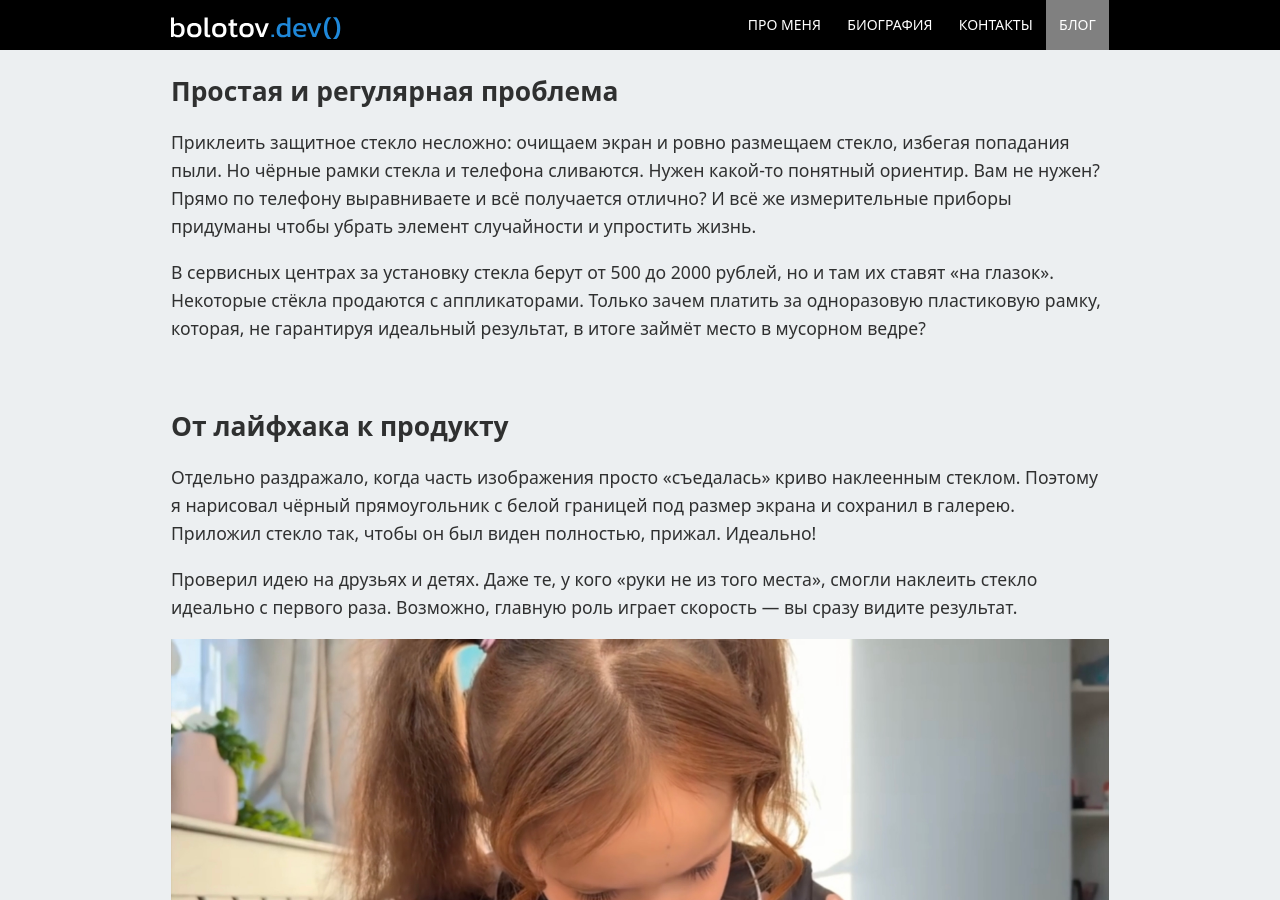
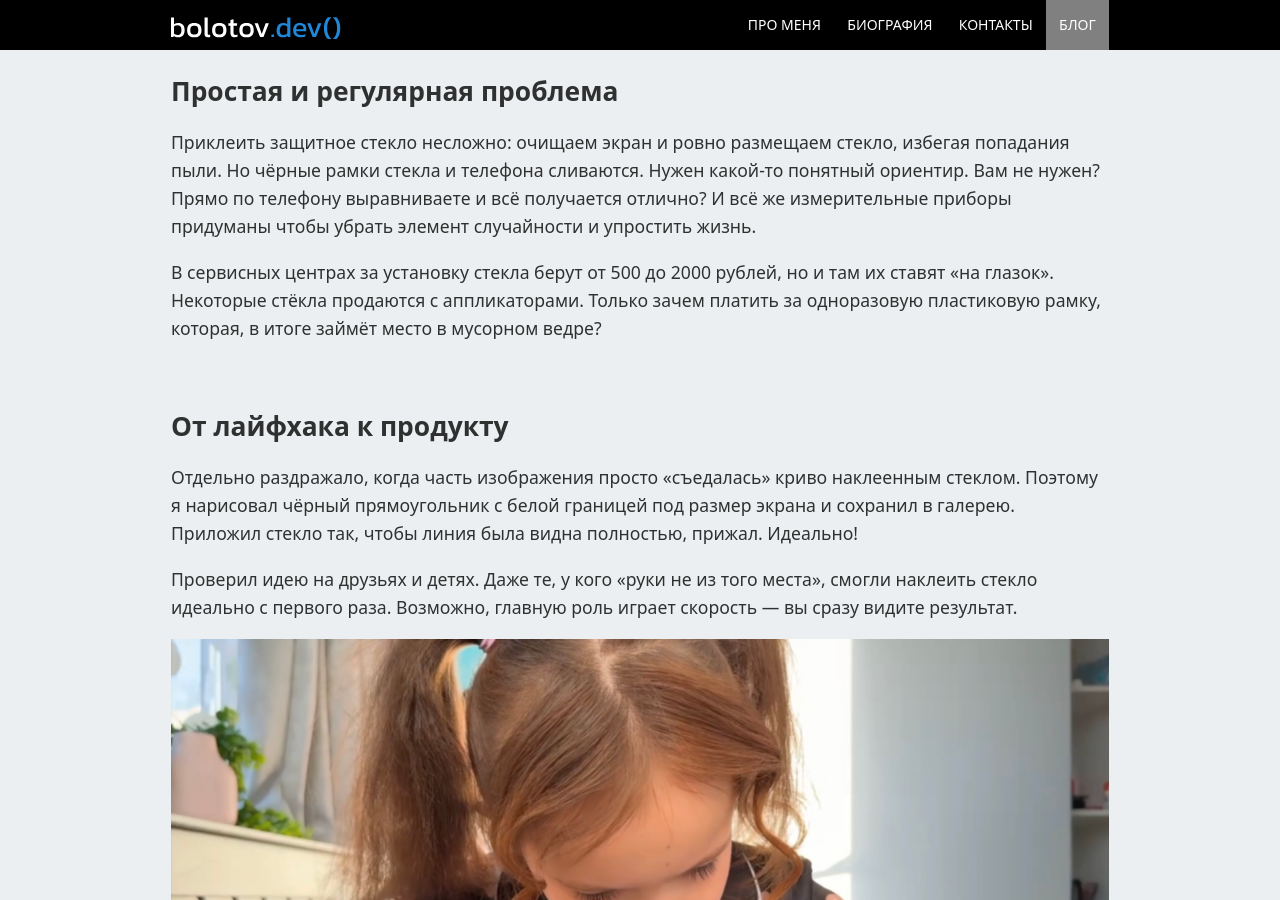
Before and after one commit to artembolotov/artembolotov.github.io, a Jekyll site: the page built from blog/_posts/2025-08-10-screenlines.md, in a window 1280 px wide and 900 px high, scrolled down 884 px. Built offline with Jekyll 4.4.1, drawn with Linux system fonts in a browser that asks for light colours; some of the changed text lies outside the part shown.

Commit message:
ScreenLines post updated

```diff
--- a/blog/_posts/2025-08-10-screenlines.md
+++ b/blog/_posts/2025-08-10-screenlines.md
@@ -22,11 +22,11 @@
 
 Приклеить защитное стекло несложно: очищаем экран и ровно размещаем стекло, избегая попадания пыли. Но чёрные рамки стекла и телефона сливаются. Нужен какой-то понятный ориентир. Вам не нужен? Прямо по телефону выравниваете и всё получается отлично? И всё же измерительные приборы придуманы чтобы убрать элемент случайности и упростить жизнь.
 
-В сервисных центрах за установку стекла берут от 500 до 2000 рублей, но и там их ставят «на глазок». Некоторые стёкла продаются с аппликаторами. Только зачем платить за одноразовую пластиковую рамку, которая, не гарантируя идеальный результат, в итоге займёт место в мусорном ведре?
+В сервисных центрах за установку стекла берут от 500 до 2000 рублей, но и там их ставят «на глазок». Некоторые стёкла продаются с аппликаторами. Только зачем платить за одноразовую пластиковую рамку, которая, в итоге займёт место в мусорном ведре?
 
 ## От лайфхака к продукту
 
-Отдельно раздражало, когда часть изображения просто «съедалась» криво наклеенным стеклом. Поэтому я нарисовал чёрный прямоугольник с белой границей под размер экрана и сохранил в галерею. Приложил стекло так, чтобы он был виден полностью, прижал. Идеально!
+Отдельно раздражало, когда часть изображения просто «съедалась» криво наклеенным стеклом. Поэтому я нарисовал чёрный прямоугольник с белой границей под размер экрана и сохранил в галерею. Приложил стекло так, чтобы линия была видна полностью, прижал. Идеально!
 
 Проверил идею на друзьях и детях. Даже те, у кого «руки не из того места», смогли наклеить стекло идеально с первого раза. Возможно, главную роль играет скорость — вы сразу видите результат.
 
@@ -88,13 +88,14 @@
 - **Экран не должен гаснуть** пока клеишь стекло
 - **Скрываем статусбар** чтобы не отвлекал
 - **Конфетти за успех** — радуемся успеху пользователей
+- **Сохраняем результаты** и ведём статистику
 
 {% include img.html src="confetti.png" %}
 
 ## Эволюция помощников
 
-Нужен был сайт. Попробовал ChatGPT, DeepSeek, Qwen, Gemini — все изображали бурную деятельность, но результат был так себе.
-[Claude](https://claude.ai){:target="_blank"} оказался единственным, кто подходит для работы. Давно купил подписку и сейчас использую его во всех проектах. Даже на платной версии есть лимиты на количество сообщений, но результат стоит того.
+Проекту нужен сайт. Использовал ChatGPT, DeepSeek, Qwen, Gemini — все изображали бурную деятельность, но результат был так себе.
+[Claude](https://claude.ai){:target="_blank"} оказался единственным, кто подходит для работы. Давно купил подписку и сейчас использую везде. Даже на платной версии есть лимиты на количество сообщений, но результат стоит того.
 
 С енотом, кстати, вышло случайно — просили разные нейросети рисовать что-то абсурдное. ChatGPT предложил такую идею.
 
```
